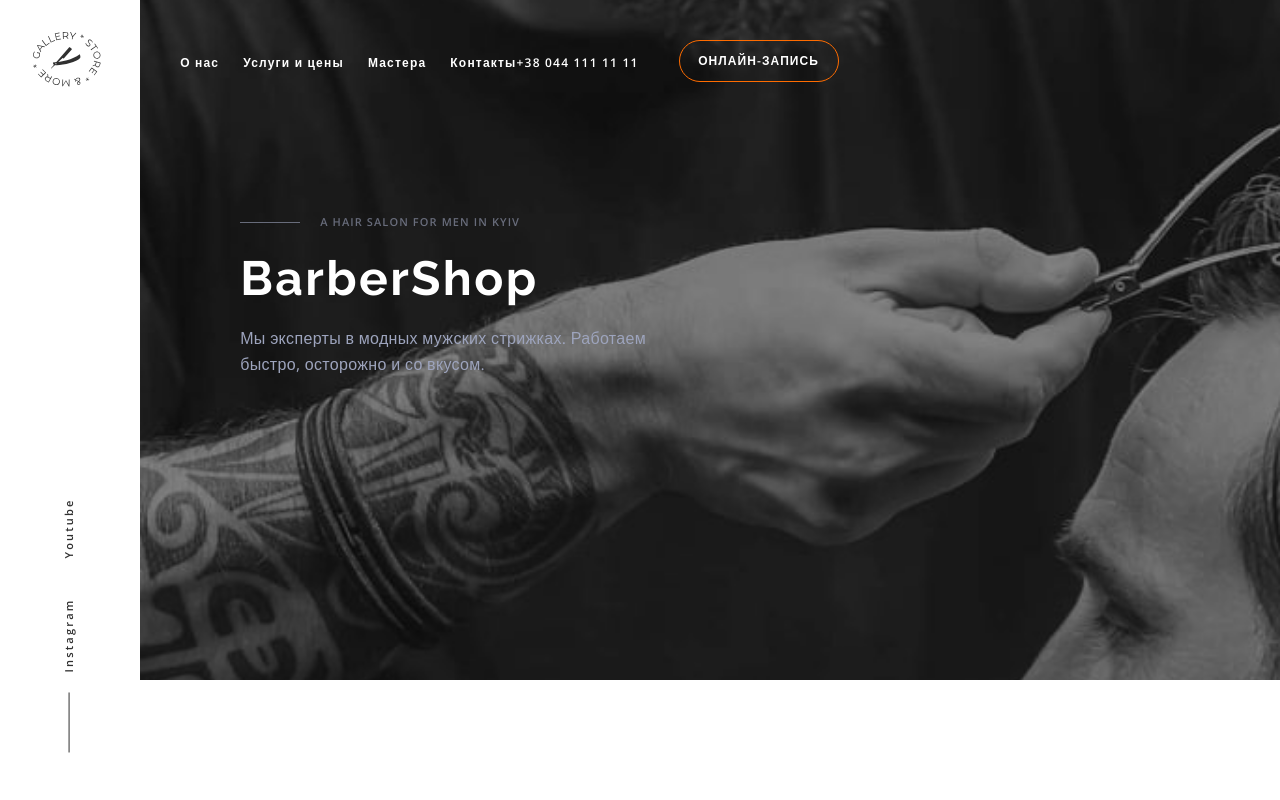
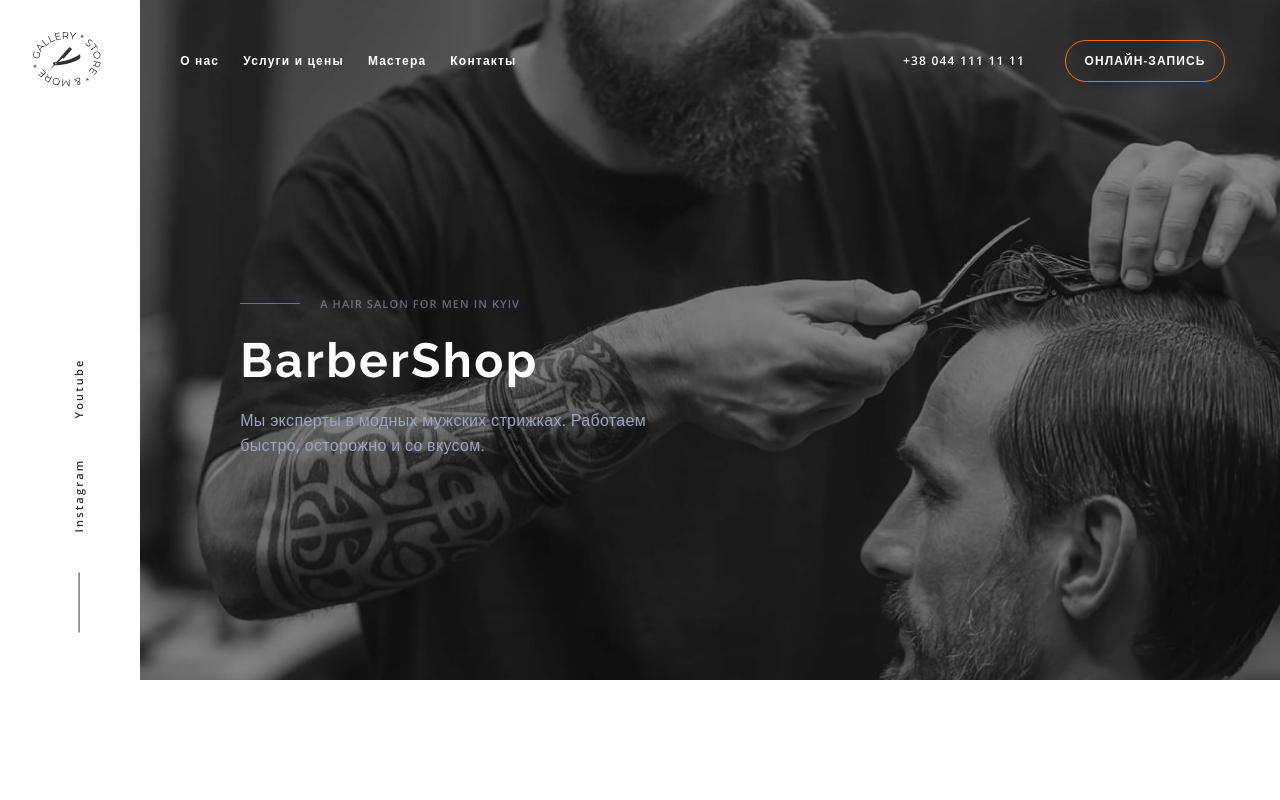
Before and after one commit to Dmytro-Chernomord/Project_HTML_CSS, a website built with Parcel: page src/index.html in a window 1280 px wide. Shown: the top 800 px of the page. Built offline with nearby package versions, Linux system fonts and the light colour scheme.

Commit message:
Added header and photo

```diff
--- a/src/sass/base/_basic-reset.scss
+++ b/src/sass/base/_basic-reset.scss
@@ -12,6 +12,9 @@ ul {
 }
 body {
 	font-family: Open Sans, sans-serif;
+	max-width: 1600px;
+	margin-left: auto;
+	margin-right: auto;
 }
 h1,
 h2,
--- a/src/sass/components/_header.scss
+++ b/src/sass/components/_header.scss
@@ -1,5 +1,7 @@
 .main-nav {
 	display: flex;
+	max-width: 1600px;
+	position: relative;
 }
 
 .side-bar {
@@ -23,55 +25,59 @@
 		min-height: 580px;
 		// z-index: 2;
 	}
+	@media screen and (min-width: 768px) and (max-width: 1199px) {
+		padding: 40px 39px 40px 24px;
+	}
 	@media screen and (min-width: 1200px) {
 		padding: 40px 55px 40px 40px;
 	}
 
 	background-image: url(/images/hero-section/mobile3-hero1x-min.jpg), url(/images/hero-section/mobile2-hero1x-min.jpg);
-	// 	url(/images/hero-section/mobile1-hero1x-min.jpg);
 	background-repeat: no-repeat;
 	background-position: center;
 	background-size: cover;
 
-	// background-color: black;
+	@media screen and (min-device-pixel-ratio: 2),
+		screen and (min-resolution: 192dpi),
+		screen and (min-resolution: 2dppx) {
+		background-image: url(/images/hero-section/mobile3-hero2x-min.jpg), url(/images/hero-section/mobile2-hero2x-min.jpg),
+			url(/images/hero-section/mobile1-hero2x-min.jpg);
+	}
 
-	// @media screen and (min-width: 768px) {
-	// 	max-height: 680px;
-	// }
+	@media screen and (min-width: 768px) {
+		background-image: url(/images/hero-section/tablet3-hero1x-min.jpg), url(/images/hero-section/tablet2-hero1x-min.jpg),
+			url(/images/hero-section/tablet1-hero1x-min.jpg);
 
-	// @media screen and (min-device-pixel-ratio: 2),
-	// 	screen and (min-resolution: 192dpi),
-	// 	screen and (min-resolution: 2dppx) {
-	// 	background-image: url(/images/hero-section/mobile3-hero2x-min.jpg), url(/images/hero-section/mobile2-hero2x-min.jpg),
-	// 		url(/images/hero-section/mobile1-hero2x-min.jpg);
-	// }
+		@media screen and (min-device-pixel-ratio: 2),
+			screen and (min-resolution: 192dpi),
+			screen and (min-resolution: 2dppx) {
+			background-image: url(/images/hero-section/tablet3-hero2x-min.jpg),
+				url(/images/hero-section/tablet2-hero2x-min.jpg), url(/images/hero-section/tablet1-hero2x-min.jpg);
+		}
+	}
+	@media screen and (min-width: 1200px) {
+		background-image: url(/images/hero-section/desktop3-hero1x-min.jpg),
+			url(/images/hero-section/desktop2-hero1x-min.jpg), url(/images/hero-section/desktop1-hero1x-min.jpg);
 
-	// @media screen and (min-width: 480px) {
-	// 	background-image: url(/images/hero-section/tablet3-hero1x-min.jpg), url(/images/hero-section/tablet2-hero1x-min.jpg),
-	// 		url(/images/hero-section/tablet1-hero1x-min.jpg);
-	// }
-	// @media screen and (min-device-pixel-ratio: 2),
-	// 	screen and (min-resolution: 192dpi),
-	// 	screen and (min-resolution: 2dppx) {
-	// 	background-image: url(/images/hero-section/tablet3-hero2x-min.jpg), url(/images/hero-section/tablet2-hero2x-min.jpg),
-	// 		url(/images/hero-section/tablet1-hero2x-min.jpg);
-	// }
-
-	// @media screen and (min-width: 1200px) {
-	// 	background-image: url(/images/hero-section/desktop3-hero1x-min.jpg), url(/images/hero-section/desktop2-hero1x-min.jpg),
-	// 		url(/images/hero-section/desktop1-hero1x-min.jpg);
-	// }
-	// @media screen and (min-device-pixel-ratio: 2),
-	// 	screen and (min-resolution: 192dpi),
-	// 	screen and (min-resolution: 2dppx) {
-	// 	background-image: url(/images/hero-section/desktop3-hero2x-min.jpg), url(/images/hero-section/desktop2-hero2x-min.jpg),
-	// 		url(/images/hero-section/desktop1-hero2x-min.jpg);
-	// }
+		@media screen and (min-device-pixel-ratio: 2),
+			screen and (min-resolution: 192dpi),
+			screen and (min-resolution: 2dppx) {
+			background-image: url(/images/hero-section/desktop3-hero2x-min.jpg),
+				url(/images/hero-section/desktop2-hero2x-min.jpg), url(/images/hero-section/desktop1-hero2x-min.jpg);
+		}
+	}
 }
 
 .header-top {
 	display: flex;
-	margin-bottom: 120px;
+
+	@media screen and (max-width: 767px) {
+		margin-bottom: 120px;
+	}
+
+	@media screen and (min-width: 768px) {
+		margin-bottom: 204px;
+	}
 }
 .logo {
 	fill: $prime-white-color;
--- a/src/sass/components/_menu.scss
+++ b/src/sass/components/_menu.scss
@@ -34,7 +34,6 @@
 .menu {
 	display: flex;
 	@media screen and (min-width: 768px) and (max-width: 1199px) {
-		padding-left: 24px;
 	}
 	@media screen and (min-width: 768px) {
 		color: $prime-white-color;
@@ -68,6 +67,7 @@
 }
 
 .backdrop {
+	width: 100%;
 	@media screen and (max-width: 767px) {
 		opacity: 0;
 		position: fixed;
@@ -76,7 +76,7 @@
 		bottom: 0;
 		height: 100%;
 		left: 0;
-		width: 100%;
+		// width: 100%;
 	}
 }
 
@@ -116,6 +116,11 @@
 			margin-bottom: 24px;
 		}
 	}
+	&-link:hover,
+	&-link:focus {
+		color: $prime-orange-color;
+		transition: 250ms cubic-bezier(0.4, 0, 0.2, 1);
+	}
 }
 
 .button-light.is-menu {
@@ -135,9 +140,9 @@
 		display: flex;
 
 		align-items: center;
+		margin-left: auto;
 	}
 	@media screen and (min-width: 768px) and (max-width: 1199px) {
-		margin-left: 47px;
 		flex-direction: column-reverse;
 	}
 
@@ -147,10 +152,16 @@
 		line-height: 1.38;
 		letter-spacing: 0.1em;
 		color: $prime-black-color;
+		display: block;
 		@media screen and (min-width: 768px) {
 			color: $prime-white-color;
 			font-size: 12px;
 			line-height: 1.3;
+		}
+		&:hover,
+		&:focus {
+			color: $prime-orange-color;
+			transition: 250ms cubic-bezier(0.4, 0, 0.2, 1);
 		}
 	}
 	&-item {
@@ -192,6 +203,11 @@
 			letter-spacing: 0.2em;
 		}
 	}
+	&-link-header:hover,
+	&-link-header:focus {
+		color: $prime-orange-color;
+		transition: 250ms cubic-bezier(0.4, 0, 0.2, 1);
+	}
 	&-item-header {
 		&:not(:last-child) {
 			@media screen and (max-width: 767px) {
@@ -207,6 +223,9 @@
 .instagram-header {
 	&:before {
 		@extend %before;
+		@media screen and (min-width: 768px) {
+			margin-right: 40px;
+		}
 	}
 }
 .youtube-header {
```
Lines whose indentation alone changed are shown as unchanged.
